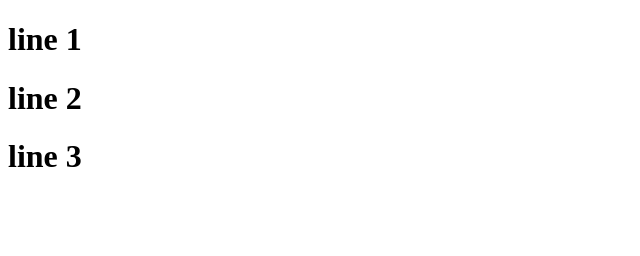
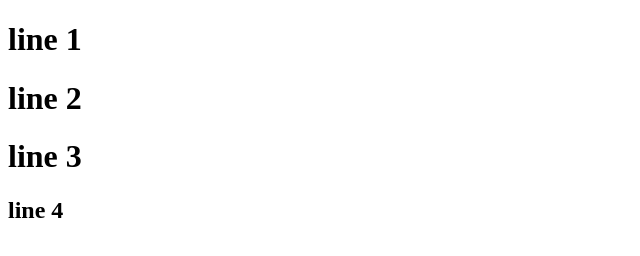
Before and after one commit to Borhan-Uddin-3/demu, a plain HTML site: page index.html in a window 1280 px wide. Shown: the full height of the page, 0-640 px from the left. Drawn offline with Linux system fonts and the light colour scheme.

Commit message:
version 6

```diff
--- a/index.html
+++ b/index.html
@@ -9,5 +9,6 @@
     <h1>line 1</h1>
     <h1>line 2</h1>
     <h1>line 3</h1>
+    <h2>line 4</h2>
 </body>
 </html>
```
